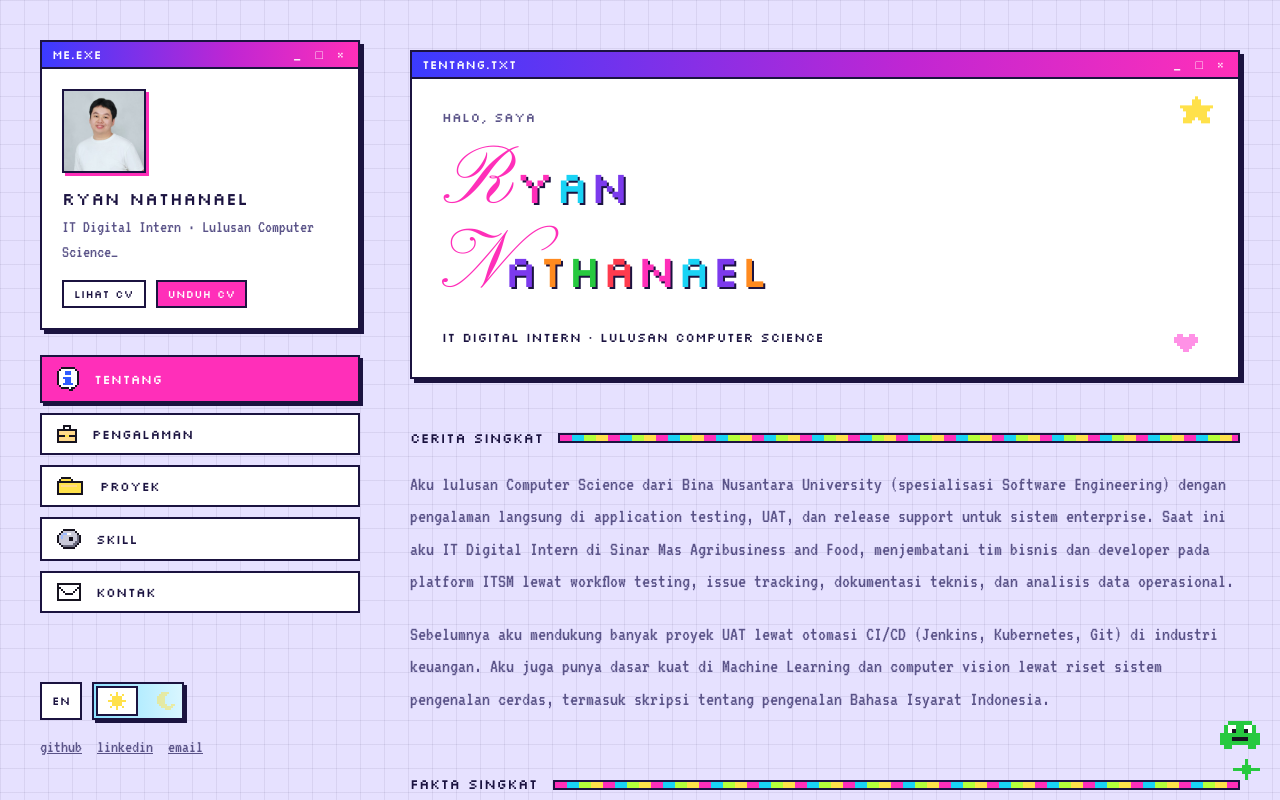
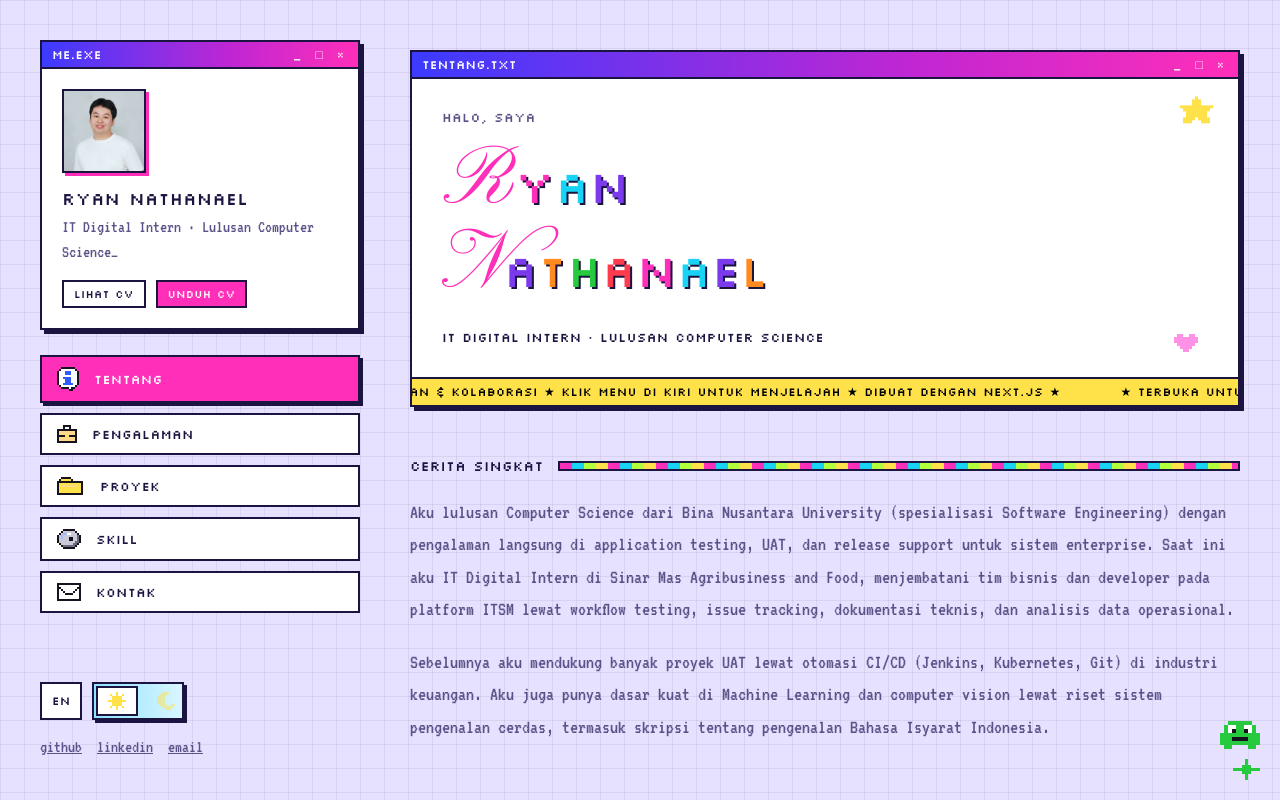
Before and after one commit to GawainXOXO/Portfolio, a Next.js app: page / in a window 1280 px wide. Shown: the top 800 px of the page. Built offline with nearby package versions, Linux system fonts and the light colour scheme.

Commit message:
Restore yellow ticker on About card

```diff
--- a/app/page.tsx
+++ b/app/page.tsx
@@ -22,7 +22,7 @@ export default function AboutPage() {
   const [first, ...rest] = SITE.name.split(" ");
   return (
     <>
-      <section className="win mb-10">
+      <section className="win mb-10 overflow-hidden">
         <div className="titlebar"><span>{UI.nav.about[lang].toLowerCase()}.txt</span><b>_ □ ×</b></div>
         <div className="relative p-6">
           <span className="bob absolute right-5 top-4"><Pixel name="star" size={3} /></span>
@@ -33,6 +33,11 @@ export default function AboutPage() {
             <Word text={rest.join(" ") || SITE.handle} offset={2} />
           </h1>
           <p className="px mt-4 text-[0.65rem] uppercase">{ROLE[lang]}<span className="blink">_</span></p>
+        </div>
+        <div className="overflow-hidden border-t-2 border-line bg-sun py-1 text-black">
+          <div className="marquee px text-[0.6rem] uppercase">
+            {[0, 1].map((k) => <span key={k} className="whitespace-nowrap px-6">{UI.ticker[lang]}</span>)}
+          </div>
         </div>
       </section>
 
```
